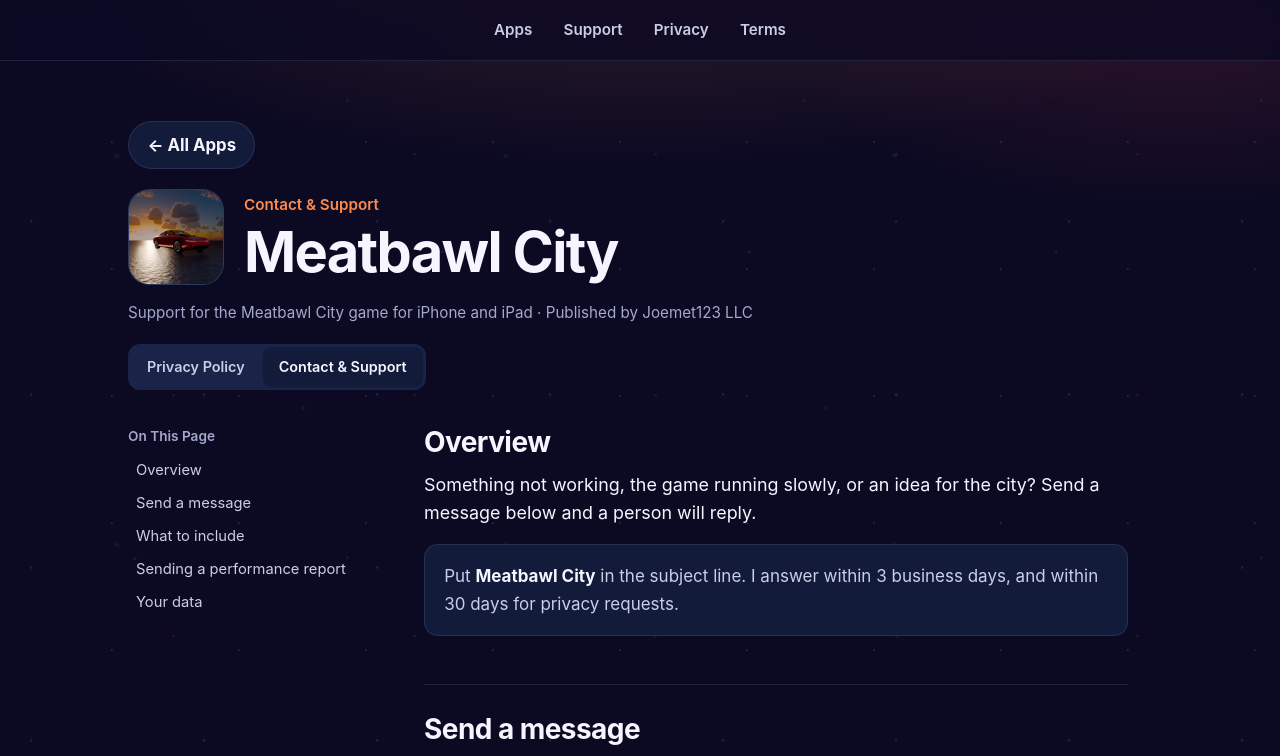
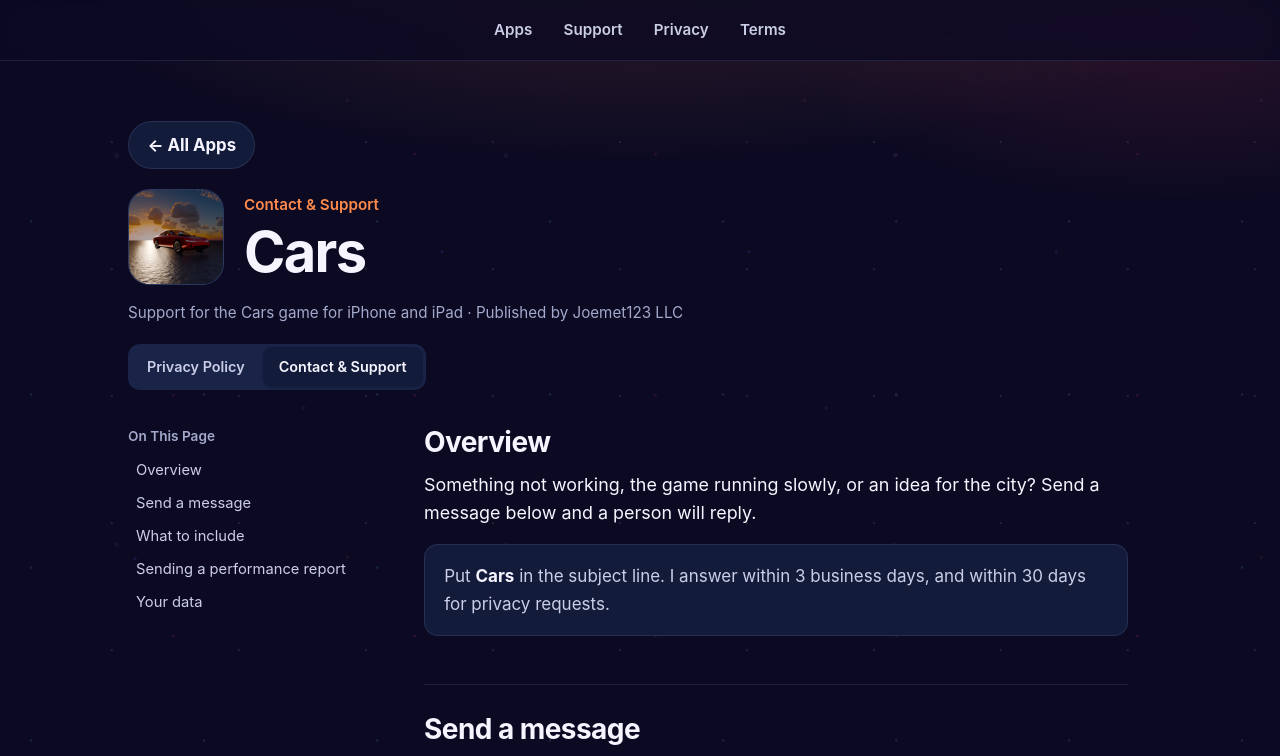
Before and after one commit to joeygameznapps/joeygameznapps.github.io, a plain HTML site: page meatbawlcity/contact/index.html in a window 1280 px wide. Shown: the top 756 px of the page. Drawn offline with Linux system fonts and the light colour scheme.

Commit message:
Meatbawl City is now called Cars on its privacy and support pages

```diff
--- a/meatbawlcity/contact/index.html
+++ b/meatbawlcity/contact/index.html
@@ -4,21 +4,21 @@
   <meta charset="UTF-8">
   <meta http-equiv="Content-Security-Policy" content="upgrade-insecure-requests; object-src 'none'; base-uri 'self'; form-action 'self' https://api.web3forms.com">
   <meta name="viewport" content="width=device-width, initial-scale=1.0">
-  <title>Meatbawl City Contact &amp; Support</title>
-  <meta name="description" content="Meatbawl City is a driving game set in a city full of the developer's apps. It does not collect any data about you">
+  <title>Cars Contact &amp; Support</title>
+  <meta name="description" content="Cars is a driving game set in a city full of the developer's apps. It does not collect any data about you">
   <meta name="robots" content="noindex, nofollow">
   <link rel="canonical" href="https://joeygameznapps.github.io/meatbawlcity/contact/">
   <link rel="stylesheet" href="/assets/css/style.css?v=n1105a">
   <meta name="theme-color" content="#0C0A22">
   <meta property="og:type" content="website">
   <meta property="og:locale" content="en_US">
-  <meta property="og:title" content="Meatbawl City Contact &amp; Support">
-  <meta property="og:description" content="Meatbawl City is a driving game set in a city full of the developer's apps. It does not collect any data about you">
+  <meta property="og:title" content="Cars Contact &amp; Support">
+  <meta property="og:description" content="Cars is a driving game set in a city full of the developer's apps. It does not collect any data about you">
   <meta property="og:url" content="https://joeygameznapps.github.io/meatbawlcity/contact/">
   <meta property="og:image" content="https://joeygameznapps.github.io/icons/meatbawlcity.png">
   <meta name="twitter:card" content="summary_large_image">
-  <meta name="twitter:title" content="Meatbawl City Contact &amp; Support">
-  <meta name="twitter:description" content="Meatbawl City is a driving game set in a city full of the developer's apps. It does not collect any data about you">
+  <meta name="twitter:title" content="Cars Contact &amp; Support">
+  <meta name="twitter:description" content="Cars is a driving game set in a city full of the developer's apps. It does not collect any data about you">
   <meta name="twitter:image" content="https://joeygameznapps.github.io/icons/meatbawlcity.png">
   <link rel="apple-touch-icon" sizes="180x180" href="/apple-touch-icon.png">
   <link rel="icon" type="image/svg+xml" href="/icon.svg">
@@ -50,12 +50,12 @@
           <img class="app-icon app-icon--lg" src="/icons/meatbawlcity.png" alt="" width="96" height="96" decoding="async">
           <div>
             <span class="eyebrow">Contact & Support</span>
-            <h1 class="page-title">Meatbawl City</h1>
+            <h1 class="page-title">Cars</h1>
           </div>
         </div>
-        <p class="app-meta">Support for the Meatbawl City game for iPhone and iPad · Published by Joemet123 LLC</p>
+        <p class="app-meta">Support for the Cars game for iPhone and iPad · Published by Joemet123 LLC</p>
 
-        <nav class="app-siblings" aria-label="Meatbawl City pages"><a class="app-sibling" href="/meatbawlcity/">Privacy Policy</a><a class="app-sibling is-current" href="/meatbawlcity/contact/">Contact & Support</a></nav>
+        <nav class="app-siblings" aria-label="Cars pages"><a class="app-sibling" href="/meatbawlcity/">Privacy Policy</a><a class="app-sibling is-current" href="/meatbawlcity/contact/">Contact & Support</a></nav>
       </div>
     </section>
 
@@ -76,7 +76,7 @@
 <h2>Overview</h2>
 <p class="lede">Something not working, the game running slowly, or an idea for the city? Send a message below and a person will reply.</p>
   <div class="card">
-    <p>Put <strong>Meatbawl City</strong> in the subject line. I answer within 3 business days, and within 30 days for privacy requests.</p>
+    <p>Put <strong>Cars</strong> in the subject line. I answer within 3 business days, and within 30 days for privacy requests.</p>
   </div>
 </section>
 <section class="legal-sec" id="send-a-message">
@@ -85,8 +85,8 @@
 
           <input type="hidden" name="access_key" value="74abca8b-51a6-42d0-b932-e4611e8b5456">
           <input type="hidden" name="redirect" value="https://joeygameznapps.github.io/thanks/?from=/meatbawlcity/contact/">
-          <input type="hidden" name="subject" value="Meatbawl City support — Apps Site">
-          <input type="hidden" name="from_name" value="Apps Site — Meatbawl City">
+          <input type="hidden" name="subject" value="Cars support — Apps Site">
+          <input type="hidden" name="from_name" value="Apps Site — Cars">
           <input type="checkbox" name="botcheck" class="hidden" style="display:none" tabindex="-1" autocomplete="off">
 
           <label class="form-field">
@@ -109,7 +109,7 @@
           <p class="form-status" id="form-status" role="status" aria-live="polite" hidden></p>
         </form>
         <script>!function(){var t=document.querySelector(".contact-form");if(t&&window.fetch&&window.FormData){var e=document.getElementById("form-status"),n=t.querySelector('button[type="submit"]'),o=n.textContent;t.addEventListener("submit",function(o){o.preventDefault(),e.hidden=!0,n.disabled=!0,n.textContent="Sending\u2026";var i=new FormData(t);i.delete("redirect"),fetch("https://api.web3forms.com/submit",{method:"POST",headers:{Accept:"application/json"},body:i}).then(function(t){return t.json().then(function(e){return{ok:t.ok,j:e}})}).then(function(e){e.ok&&!0===e.j.success?window.location.href=t.querySelector('input[name="redirect"]').value:r()}).catch(r)})}function r(){e.hidden=!1,e.className="form-status is-error",e.textContent="Sorry, That Didn't Send. Please Use The Email Link Under The Form.",n.disabled=!1,n.textContent=o}}();</script>
-        <p class="form-email">(If you prefer to email, you can do that <a href="/#support" class="js-mail" data-u="Business" data-d="joemet123.com" data-s="Meatbawl City support">here</a>.)</p>
+        <p class="form-email">(If you prefer to email, you can do that <a href="/#support" class="js-mail" data-u="Business" data-d="joemet123.com" data-s="Cars support">here</a>.)</p>
 </section>
 <section class="legal-sec" id="what-to-include">
 <h2>What to include</h2>
@@ -126,7 +126,7 @@
 </section>
 <section class="legal-sec" id="your-data">
 <h2>Your data</h2>
-<p>Meatbawl City has no accounts and no servers, and collects nothing. The full <a href="/meatbawlcity/">privacy policy</a> is one page long.</p>
+<p>Cars has no accounts and no servers, and collects nothing. The full <a href="/meatbawlcity/">privacy policy</a> is one page long.</p>
 </section>
       </div>
     </div>
```
Also changed, not shown: meatbawlcity/index.html (+13 -13 lines).
